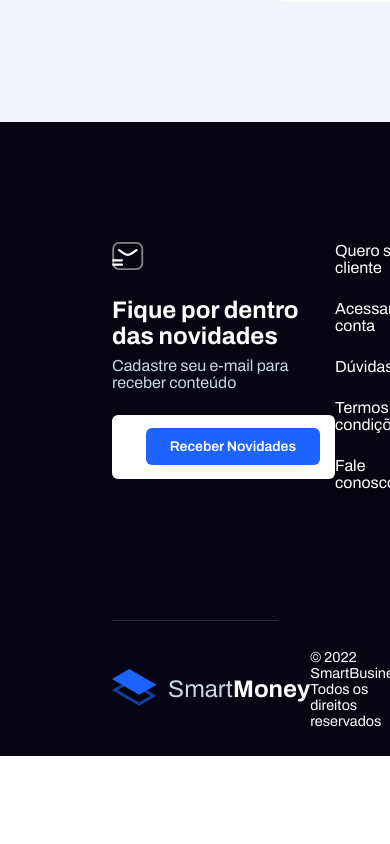
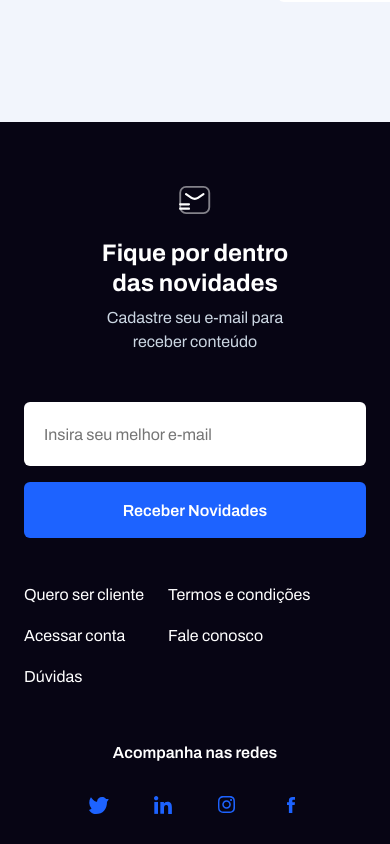
Before and after one commit to Thiagosmp/insany-challenge, a Next.js app in the folder insany-challenge/: page / in a window 390 px wide. Shown: the part 6100-6944 px from the top of the page. Before the commit the page ends 6856 px from the top, so only its background shows below. Built offline with nearby package versions, Linux system fonts and the light colour scheme; no server answers.

Commit message:
feat(Footer): Responsividade do componente.

```diff
--- a/insany-challenge/src/components/Carousel/styles.ts
+++ b/insany-challenge/src/components/Carousel/styles.ts
@@ -75,7 +75,7 @@ export const ContentNoticesCarousel = styled.div`
   .descriptionNotice {
     font-size: 1rem;
     color: ${(props) => props.theme.colors.neutralDark700};
-    line-height: 150%;
+    line-height: 1.5;
     margin-top: 12px;
     display: -webkit-box;
     -webkit-line-clamp: 3;
--- a/insany-challenge/src/components/Features/styles.ts
+++ b/insany-challenge/src/components/Features/styles.ts
@@ -14,6 +14,6 @@ export const FeaturesContent = styled.div`
     margin-top: 6px;
     font-size: 1rem;
     color: ${(props) => props.theme.colors.neutralDark300};
-    line-height: 150%;
+    line-height: 1.5;
   }
 `;
--- a/insany-challenge/src/components/Footer/Footer.tsx
+++ b/insany-challenge/src/components/Footer/Footer.tsx
@@ -29,7 +29,7 @@ const Footer = () => {
     <FooterStyled>
       <ContainerFooter>
         <InputEmail>
-          <div>
+          <div className='email'>
             <Image src="/icons/mail.svg" alt="icon-email" width={32} height={28} />
             <h3>Fique por dentro das novidades</h3>
             <p>Cadastre seu e-mail para receber conteúdo</p>
@@ -49,30 +49,36 @@ const Footer = () => {
 
         <LinksAlign>
           <LinksFooter>
+            <div>
               <Link href="/">Quero ser cliente</Link>
               <Link href="/">Acessar conta</Link>
               <Link href="/">Dúvidas</Link>
+            </div>
+            <div>
               <Link href="/">Termos e condições</Link>
               <Link href="/">Fale conosco</Link>
+            </div>
           </LinksFooter>
           <SocialFooter>
-            Acompanha nas redes
+            <span className='social'>Acompanha nas redes</span>
+            <div>
               <Link href="/" target='blank'>
                 <Image src="/icons/icon-twitch.svg" alt="logo-twitter" width={32} height={32} />
-              Twitch
+                <span>Twitch</span>
               </Link>
               <Link href="/" target='blank'>
                 <Image src="/icons/icon-linkedin.svg" alt="logo-linkedin" width={32} height={32} />
-              Linkedin
+                <span>Linkedin</span>
               </Link>
               <Link href="/" target='blank'>
                 <Image src="/icons/icon-instagram.svg" alt="logo-instagram" width={32} height={32} />
-              Instagram
+                <span>Instagram</span>
               </Link>
               <Link href="/" target='blank'>
                 <Image src="/icons/icon-facebook.svg" alt="logo-facebook" width={32} height={32} />
-              Facebook
+                <span>Facebook</span>
               </Link>
+            </div>
           </SocialFooter>
         </LinksAlign>
       </ContainerFooter>
--- a/insany-challenge/src/components/Footer/styles.ts
+++ b/insany-challenge/src/components/Footer/styles.ts
@@ -3,60 +3,120 @@ import styled from "styled-components";
 export const FooterStyled = styled.footer`
   width: 100%;
   height: 100%;
+  background-color: ${(props) => props.theme.colors.neutralDark800};
+
+
+  @media ( width >= 1480px ) {
     padding: 0 112px;
-  background-color: ${(props) => props.theme.colors.neutralDark800};
+  }
+
 `;
 
 export const ContainerFooter = styled.div`
   display: flex;
+  flex-direction: column;
+  padding: 64px 24px 48px 24px;
+  border-bottom: 1px solid ${(props) => props.theme.colors.neutralDark400};
+
+  @media ( width >= 1480px ) {
+    display: flex;
     justify-content: space-between;
     padding: 120px 0;
-  border-bottom: 1px solid ${(props) => props.theme.colors.neutralDark400};
+  }
+
 `;
 
 export const InputEmail = styled.div`
   display: flex;
   flex-direction: column;
-  gap: 24px;
   color: ${(props) => props.theme.colors.neutralDark50};
+  align-items: center;
+
+  @media ( max-width : 680px ) {
+    .email {
+      display: flex;
+      flex-direction: column;
+      align-items: center;
+      width: 215px;
+      text-align: center;
+    }
+  }
 
   h3 {
     font-size: 1.5rem;
     color: ${(props) => props.theme.colors.white};
-    margin-top: 1.5rem
+    margin-top: 1.5rem;
+    line-height: 1.25;
+
   }
 
   p {
     font-size: 1rem;
     margin-top: 8px;
     color: ${(props) => props.theme.colors.neutralGray02};
+    line-height: 1.5;
+  }
+
+  @media ( max-width : 680px ) {
+    form {
+      display: flex;
+      flex-direction: column;
+      width: 100%;
+    }
+  }
+
+  @media ( width >= 1480px ) {
+    gap: 24px;
+    display: flex;
+    align-items: flex-start;
   }
 `;
 
 export const EmailWrapper = styled.div`
+  display: flex;
+  flex-direction: column;
+  gap: 16px;
+  margin-top: 48px;
+
+  @media ( max-width : 680px ) {
+    button {
+      height: 56px;
+      width: 100%;
+      font-size: 1rem;
+    }
+  }
+
+  @media ( width >= 1200px ) {
+    display: block;
     position: relative;
+    margin-top: 0;
 
     button {
       top: 20%;
       right: 15px;
       position: absolute;
     }
+  }
 `;
 
 export const EmailInput = styled.input`
   width: 100%;
-  padding: 20px 200px 20px 23px;
+  padding: 20px;
   border: none;
   border-radius: 6px;
   font-size: 1rem;
   outline: none;
   color: ${(props) => props.theme.colors.neutralDark50};
   height: 64px;
+
+  @media ( width > 600px ) {
+    padding: 20px 200px 20px 23px;
+  }
 `;
 
 export const LinksFooter = styled.div`
   display: flex;
-  flex-direction: column;
+  flex-direction: row;
   gap: 24px;
   color: ${(props) => props.theme.colors.white};
   font-size: 1rem;
@@ -70,6 +130,18 @@ export const LinksFooter = styled.div`
       color: #007bff;
     }
   }
+
+  @media ( max-width : 680px ) {
+    div {
+      display: flex;
+      flex-direction: column;
+      gap: 24px;
+    }
+  }
+
+  @media ( width > 680px ) {
+    flex-direction: column;
+  }
 `;
 
 export const SocialFooter = styled.div`
@@ -78,7 +150,14 @@ export const SocialFooter = styled.div`
   gap: 24px;
   color: ${(props) => props.theme.colors.white};
   font-size: 1rem;
-  padding-left: 164px;
+  align-items: center;
+  margin-top: 56px;
+
+  .social {
+    font-size: 1rem;
+    font-weight: 600;
+    line-height: 1.5;
+  }
 
   a {
     text-decoration: none;
@@ -92,18 +171,46 @@ export const SocialFooter = styled.div`
       color: #007bff;
     }
   }
+
+  @media ( max-width : 680px ) {
+    div {
+      display: flex;
+      justify-content: center;
+      gap: 32px;
+
+      span {
+        display: none;
+        align-items: center;
+        justify-content: center;
+      }
+    }
+  }
+
+  @media ( width > 680px ) {
+    padding-left: 164px;
+    align-items: normal;
+    margin-top: 0;
+  }
 `;
 
 export const LinksAlign = styled.div`
   display: flex;
+  flex-direction: column;
+  margin-top: 48px;
+
+  @media ( width > 680px ) {
+    flex-direction: row;
+  }
 `;
 
 export const Copy = styled.div`
   display: flex;
-  height: 135px;
+  flex-direction: column;
   align-items: center;
   color: ${(props) => props.theme.colors.white};
   justify-content: space-between;
+  gap: 40px;
+  padding: 48px 69px 32px 69px;
 
   .logoFooter {
     span {
@@ -130,6 +237,7 @@ export const Copy = styled.div`
   span {
     font-size: 0.9rem;
     color: ${(props) => props.theme.colors.white};
+    text-align: center;
   }
 
   .LinkInsanyDesign {
@@ -144,4 +252,16 @@ export const Copy = styled.div`
       }
     }
   }
+
+  @media ( width > 680px ) {
+    display: flex;
+    flex-direction: row;
+    height: 135px;
+    padding: 0;
+    gap: 0px;
+
+    span {
+      text-align: start;
+    }
+  }
 `;
--- a/insany-challenge/src/components/FormRegister/styles.ts
+++ b/insany-challenge/src/components/FormRegister/styles.ts
@@ -27,7 +27,7 @@ export const SectionForm = styled.div`
     color: ${(props) => props.theme.colors.neutralDark700};
     margin-top: 8px;
     font-weight: 600;
-    line-height: 125%;
+    line-height: 1.25;
   }
 
   .contentRadioButton {
@@ -74,7 +74,7 @@ export const SectionForm = styled.div`
     color: ${(props) => props.theme.colors.neutralDark100};
     margin-top: 30px;
     font-size: 0.875rem;
-    line-height: 125%;
+    line-height: 1.25;
 
     a {
       color: ${(props) => props.theme.colors.neutralDark100};
--- a/insany-challenge/src/components/QuestionFrequentExpand/styles.ts
+++ b/insany-challenge/src/components/QuestionFrequentExpand/styles.ts
@@ -64,6 +64,6 @@ export const Response = styled.div<{ $active?: boolean }>`
     width: 95%;
     font-size: 1rem;
     font-weight: 400;
-    line-height: 150%
+    line-height: 1.5;
   }
 `;
--- a/insany-challenge/src/components/SectionWrapper/styles.ts
+++ b/insany-challenge/src/components/SectionWrapper/styles.ts
@@ -18,7 +18,7 @@ export const SectionContent = styled.section<{ $background?: string }>`
         font-size: 2.5rem;
         font-weight: 600;
         color: ${(props) => props.theme.colors.neutralDark800};
-        line-height: 125%;
+        line-height: 1.25;
         margin-bottom: 8px;
       }
 
@@ -204,7 +204,7 @@ export const ContentNotices = styled.section`
       margin-top: 13px;
       font-weight: 600;
       color: ${(props) => props.theme.colors.neutralDark700};
-      line-height: 125%;
+      line-height: 1.25;
       width: 400px;
     }
   }
--- a/insany-challenge/src/styles/theme.ts
+++ b/insany-challenge/src/styles/theme.ts
@@ -26,6 +26,7 @@ export const theme = {
   breakpoints: {
     mobile: "480px",
     tablet: "768px",
-    desktop: "1024px",
+    laptop: "1024px",
+    desktop: "1280",
   },
 };
```
Also changed, not shown: insany-challenge/src/app/(public)/styles.ts (+16 -10 lines). Lines whose indentation alone changed are shown as unchanged.
